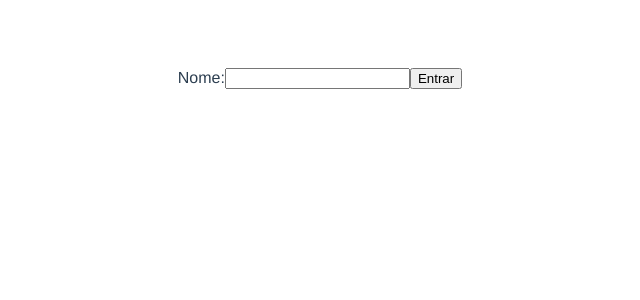
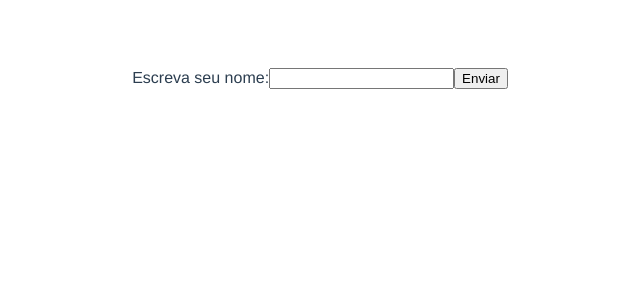
Before and after one commit to GuilhermeMelow/chat-typescript, a Vue app: page / in a window 1280 px wide. Shown: the top 300 px of the page, without its empty margins (320-960 px from the left). Built offline with nearby package versions, Linux system fonts and the light colour scheme.

Commit message:
Aplicando Enviador.

```diff
--- a/src/components/login/Login.vue
+++ b/src/components/login/Login.vue
@@ -1,10 +1,6 @@
 <template>
     <div class="login-content">
-        <div class="form-content">
-            <label for="nome">Nome:</label>
-            <input id="nome" type="text" v-model="nome" data-teste='nome-usuario' />
-            <button data-test="btn-entrar" @click="entrar(nome)">Entrar</button>
-        </div>
+        <enviador :label="'Escreva seu nome:'" @send="entrar"></enviador>
         <div class="error-content">
             <p font-color="red" v-text="error" data-teste="error-message" />
         </div>
@@ -13,10 +9,12 @@
 
 <script lang="ts">
     import { defineComponent } from "vue";
+    import Enviador from "@/components/Enviador.vue";
     import useLogin from "./functions/UseLogin";
 
     export default defineComponent({
         name: "Login",
+        components: { Enviador },
 
         setup() {
             return {
--- a/src/views/Chat.vue
+++ b/src/views/Chat.vue
@@ -4,19 +4,20 @@
             <List :values="chats">
                 <template #="{ item }">
                     <p v-text="item.nome" :data-teste="item.id" @click="abrirConversa(item.id)" />
+                    <hr>
                 </template>
             </List>
             <ListChatsOpen :chatsOpen="chatsOpen" />
         </div>
 
-        <Enviador :labelButton="'Criar chat'" @sendInformation="adicionar" />
+        <Enviador :label="'Criar chat:'" @send="adicionar" />
     </div>
 </template>
 
 <script lang="ts">
     import { defineComponent } from "vue";
     import List from "@/components/chat/List.vue";
-    import Enviador from "@/components/chat/Enviador.vue";
+    import Enviador from "@/components/Enviador.vue";
     import ListChatsOpen from "@/components/chat/ListChatsOpen.vue";
     import UseChats from "@/components/chat/functions/UseChats";
 
```
Also changed, not shown: 1 other file (tests, documents, lock files or other folders).
